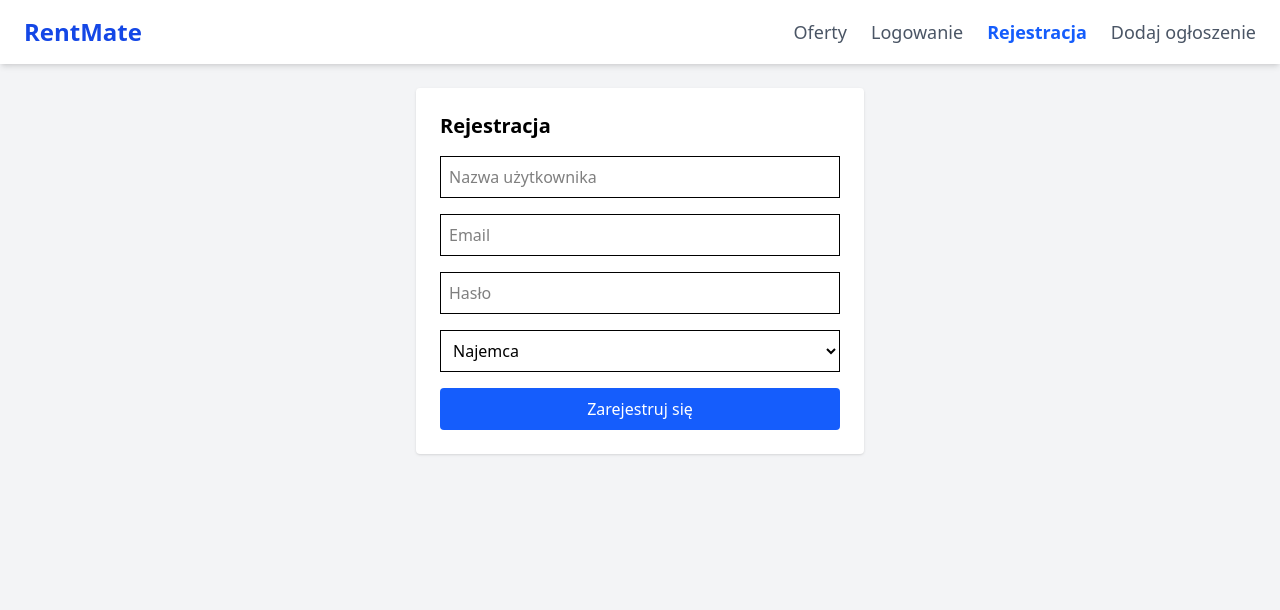
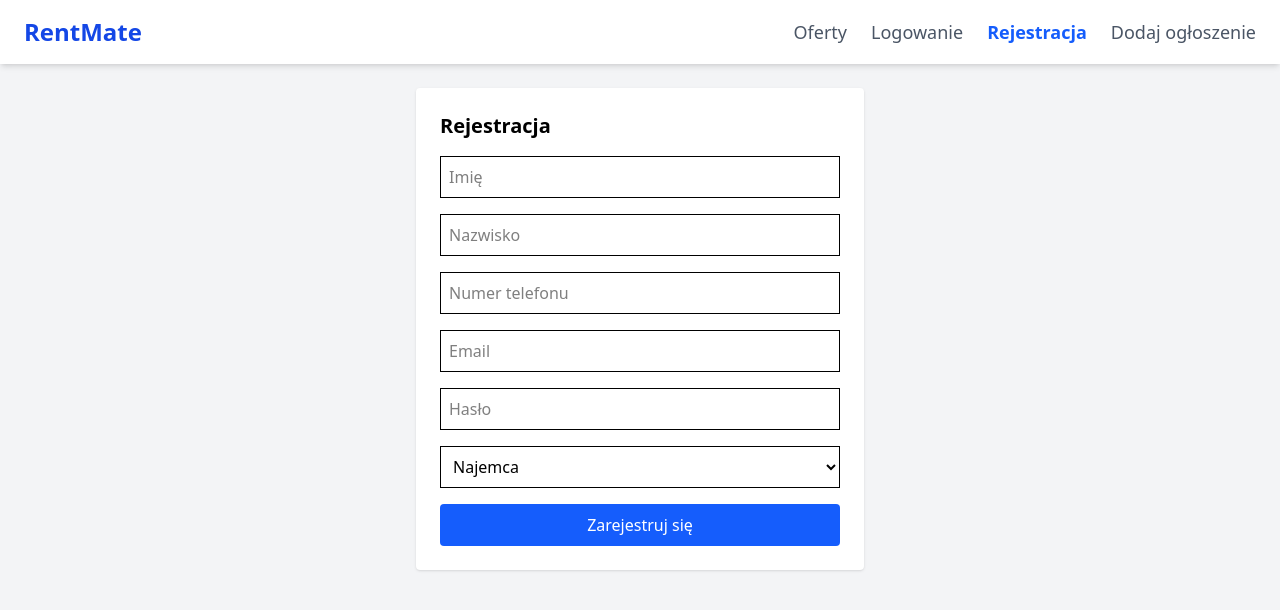
Before and after one commit to MichalWojciechowsk2/RentMateFrontend, a React (Vite) app: page /register in a window 1280 px wide. Shown: the top 610 px of the page. Built offline with nearby package versions, Linux system fonts and the light colour scheme.

Commit message:
Dodanie auth, logowanie, rejestracja z api

```diff
--- /dev/null
+++ b/src/api/auth.ts
@@ -0,0 +1,11 @@
+import api from "./axiosInstance";
+import type { LoginUser, RegisterUser, AuthResponse } from "../types/User";
+import type { AxiosResponse } from "axios";
+
+export const login = async (
+  login: LoginUser
+): Promise<AxiosResponse<AuthResponse>> => await api.post("/Auth/login", login);
+// it should return barer
+
+export const register = async (register: RegisterUser): Promise<void> =>
+  await api.post("/Auth/register", register);
--- a/src/context/AuthContext.tsx
+++ b/src/context/AuthContext.tsx
@@ -1,11 +1,12 @@
 import { createContext, useContext, useEffect, useState } from "react";
-import { mockLogin } from "../services/AuthService";
-import type { User } from "../types/User";
+import type { User, LoginUser, RegisterUser } from "../types/User";
+import { login as loginApi, register as registerApi } from "../api/auth";
 
 type AuthContextType = {
   user: User | null;
   token: string | null;
-    login: (email: string, password: string) => Promise<void>;
+  login: (data: LoginUser) => Promise<void>;
+  register: (data: RegisterUser) => Promise<void>;
   logout: () => void;
 };
 
@@ -22,13 +23,28 @@ export const AuthProvider = ({ children }: { children: React.ReactNode }) => {
     if (storedToken) setToken(storedToken);
   }, []);
 
-    const login = async (email: string, password: string) => {
-        const result = await mockLogin(email, password); // mock na razie
+  const login = async (data: LoginUser) => {
+    try {
+      const response = await loginApi(data);
+      const result = response.data;
+
       setUser(result.user);
       setToken(result.token);
-
       localStorage.setItem("user", JSON.stringify(result.user));
       localStorage.setItem("token", result.token);
+    } catch (err) {
+      console.error("Błąd logowania: ", err);
+      throw err;
+    }
+  };
+
+  const register = async (data: RegisterUser) => {
+    try {
+      await registerApi(data);
+    } catch (err) {
+      console.error("Błąd rejestracji: ", err);
+      throw err;
+    }
   };
 
   const logout = () => {
@@ -39,7 +55,7 @@ export const AuthProvider = ({ children }: { children: React.ReactNode }) => {
   };
 
   return (
-        <AuthContext.Provider value={{ user, token, login, logout }}>
+    <AuthContext.Provider value={{ user, token, login, register, logout }}>
       {children}
     </AuthContext.Provider>
   );
--- a/src/pages/LoginPage.tsx
+++ b/src/pages/LoginPage.tsx
@@ -4,6 +4,7 @@ import { useAuth } from "../context/AuthContext";
 
 const LoginPage = () => {
   const navigate = useNavigate();
+
   const { login } = useAuth();
 
   const [email, setEmail] = useState("");
@@ -17,7 +18,10 @@ const LoginPage = () => {
     setError("");
 
     try {
-            await login(email, password);
+      await login({ email: email, password: password });
+      console.log(
+        `Udało się połączyć z api. Email: ${email}, hasło:${password}`
+      );
       navigate("/dashboard");
     } catch {
       setError("Nieprawidłowy login lub hasło.");
@@ -28,15 +32,20 @@ const LoginPage = () => {
 
   return (
     <div className="flex justify-center items-center h-[80vh]">
-            <form onSubmit={handleSubmit} className="bg-white p-8 rounded shadow-md w-full max-w-md">
-                <h2 className="text-2xl font-bold mb-6 text-center">Zaloguj się</h2>
+      <form
+        onSubmit={handleSubmit}
+        className="bg-white p-8 rounded shadow-md w-full max-w-md"
+      >
+        <h2 className="text-2xl font-bold mb-6 text-center text-black">
+          Zaloguj się
+        </h2>
         {error && <p className="text-red-500 text-sm mb-4">{error}</p>}
         <input
           type="email"
           placeholder="Email"
           value={email}
           onChange={(e) => setEmail(e.target.value)}
-                    className="w-full mb-4 px-4 py-2 border rounded"
+          className="w-full mb-4 px-4 py-2 border rounded text-black"
           required
         />
         <input
@@ -44,13 +53,15 @@ const LoginPage = () => {
           placeholder="Hasło"
           value={password}
           onChange={(e) => setPassword(e.target.value)}
-                    className="w-full mb-4 px-4 py-2 border rounded"
+          className="w-full mb-4 px-4 py-2 border rounded text-black"
           required
         />
         <button
           type="submit"
           disabled={loading}
-                    className={`w-full py-2 rounded text-white ${loading ? "bg-gray-500" : "bg-blue-600 hover:bg-blue-700"}`}
+          className={`w-full py-2 rounded text-white ${
+            loading ? "bg-gray-500" : "bg-blue-600 hover:bg-blue-700"
+          }`}
         >
           {loading ? "Logowanie..." : "Zaloguj się"}
         </button>
--- a/src/pages/RegisterPage.tsx
+++ b/src/pages/RegisterPage.tsx
@@ -1,27 +1,36 @@
 import { useState } from "react";
 import { useNavigate } from "react-router-dom";
-import { mockRegister } from "../services/AuthService";
+// import { register } from "../api/auth";
+import { useAuth } from "../context/AuthContext";
 
 type RegisterForm = {
   email: string;
+  firstName: string;
+  lastName: string;
+  phoneNumber: string;
   password: string;
-    username: string;
   role: "Tenant" | "Owner" | "Admin";
 };
 
 const RegisterPage = () => {
   const navigate = useNavigate();
 
+  const { register } = useAuth();
+
   const [form, setForm] = useState<RegisterForm>({
     email: "",
+    firstName: "",
+    lastName: "",
+    phoneNumber: "",
     password: "",
-        username: "",
     role: "Tenant",
   });
 
   const [error, setError] = useState("");
 
-    const handleChange = (e: React.ChangeEvent<HTMLInputElement | HTMLSelectElement>) => {
+  const handleChange = (
+    e: React.ChangeEvent<HTMLInputElement | HTMLSelectElement>
+  ) => {
     const { name, value } = e.target;
     setForm((prev) => ({ ...prev, [name]: value }));
   };
@@ -29,7 +38,14 @@ const RegisterPage = () => {
   const handleSubmit = async (e: React.FormEvent) => {
     e.preventDefault();
     try {
-            await mockRegister(form);
+      await register({
+        email: form.email,
+        firstName: form.firstName,
+        lastName: form.lastName,
+        phoneNumber: form.phoneNumber,
+        password: form.password,
+        role: form.role,
+      });
       navigate("/login");
     } catch (err) {
       if (err instanceof Error) {
@@ -41,15 +57,34 @@ const RegisterPage = () => {
   };
 
   return (
-        <form onSubmit={handleSubmit} className="max-w-md mx-auto p-6 bg-white rounded shadow">
+    <form
+      onSubmit={handleSubmit}
+      className="max-w-md mx-auto p-6 bg-white rounded shadow text-black"
+    >
       <h2 className="text-xl font-bold mb-4">Rejestracja</h2>
       {error && <p className="text-red-500 mb-2">{error}</p>}
 
       <input
-                name="username"
-                value={form.username}
+        name="firstName"
+        value={form.firstName}
         onChange={handleChange}
-                placeholder="Nazwa użytkownika"
+        placeholder="Imię"
+        required
+        className="w-full border p-2 mb-4"
+      />
+      <input
+        name="lastName"
+        value={form.lastName}
+        onChange={handleChange}
+        placeholder="Nazwisko"
+        required
+        className="w-full border p-2 mb-4"
+      />
+      <input
+        name="phoneNumber"
+        value={form.phoneNumber}
+        onChange={handleChange}
+        placeholder="Numer telefonu"
         required
         className="w-full border p-2 mb-4"
       />
@@ -83,7 +118,10 @@ const RegisterPage = () => {
         <option value="Admin">Admin</option>
       </select>
 
-            <button type="submit" className="w-full bg-blue-600 text-white py-2 rounded hover:bg-blue-700">
+      <button
+        type="submit"
+        className="w-full bg-blue-600 text-white py-2 rounded hover:bg-blue-700"
+      >
         Zarejestruj się
       </button>
     </form>
```
Also changed, not shown: src/types/User.ts (+20 -0 lines). Lines whose indentation alone changed are shown as unchanged.
